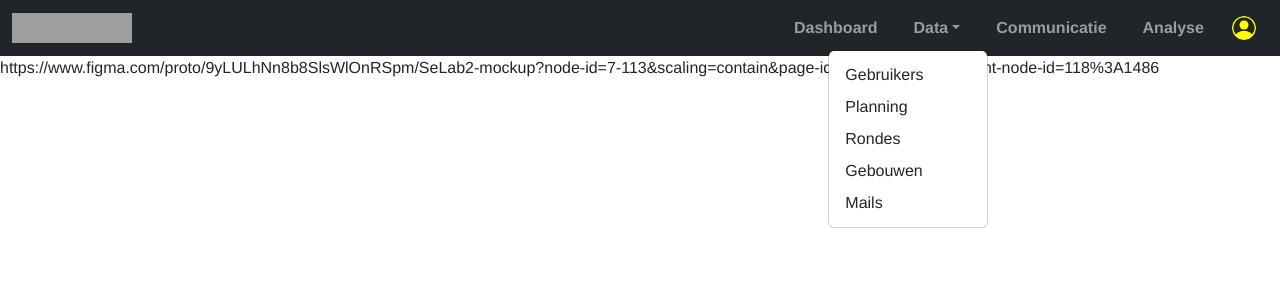
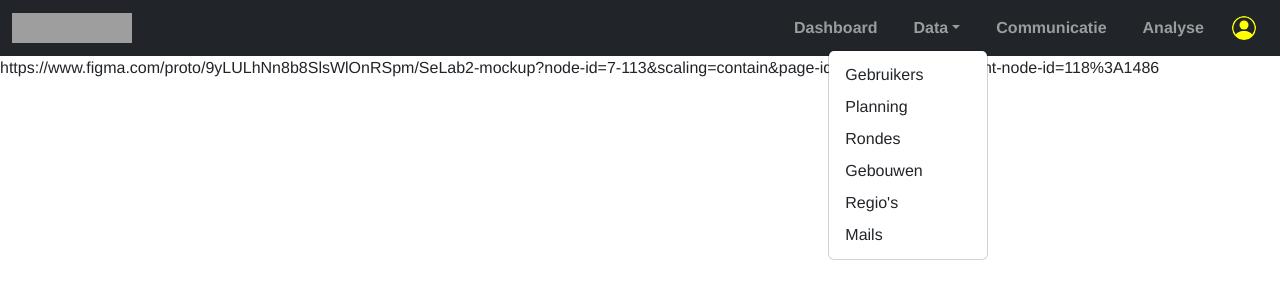
Before and after one commit to SELab-2/Dr-Trottoir-4, a Next.js app in the folder frontend/: page /admin/tour in a window 1280 px wide. Both pictures are taken after a click on the button "Data". Shown: the top 300 px of the page. Built offline with nearby package versions, Linux system fonts and the light colour scheme; grey boxes are pictures that could not be loaded.

Commit message:
#276 added region to adminHeader.tsx

```diff
--- a/frontend/components/header/adminHeader.tsx
+++ b/frontend/components/header/adminHeader.tsx
@@ -12,7 +12,7 @@ const AdminHeader = () => {
         <nav className="navbar navbar-expand-lg navbar-dark bg-dark">
             <div className="container-fluid">
                 <Link href="/admin/dashboard">
-                    <Image src={logo} alt="My App Logo" width={120} height={30} />
+                    <Image src={logo} alt="My App Logo" width={120} height={30}/>
                 </Link>
                 <div className="collapse navbar-collapse" id="navbarSupportedContent">
                     <ul className="navbar-nav ms-auto mb-2 mb-lg-0">
@@ -56,6 +56,11 @@ const AdminHeader = () => {
                                     </Link>
                                 </li>
                                 <li>
+                                    <Link className="dropdown-item" href="/admin/data/regions">
+                                        Regio's
+                                    </Link>
+                                </li>
+                                <li>
                                     <Link className="dropdown-item" href="/admin/data/mails">
                                         Mails
                                     </Link>
@@ -94,10 +99,10 @@ const AdminHeader = () => {
                             <a className="dropdown-item">Bewerk account</a>
                         </li>
                         <li>
-                            <hr className="dropdown-divider" />
+                            <hr className="dropdown-divider"/>
                         </li>
                         <li>
-                            <Logout />
+                            <Logout/>
                         </li>
                     </ul>
                 </div>
@@ -109,7 +114,7 @@ const AdminHeader = () => {
                     aria-expanded="false"
                     aria-label="Toggle navigation"
                 >
-                    <Image src={menu} alt="My App Menu" height={24} />
+                    <Image src={menu} alt="My App Menu" height={24}/>
                 </a>
             </div>
         </nav>
```
